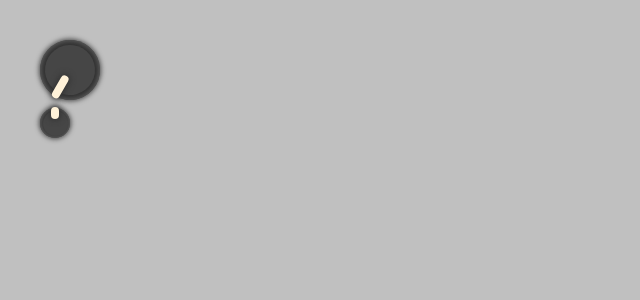
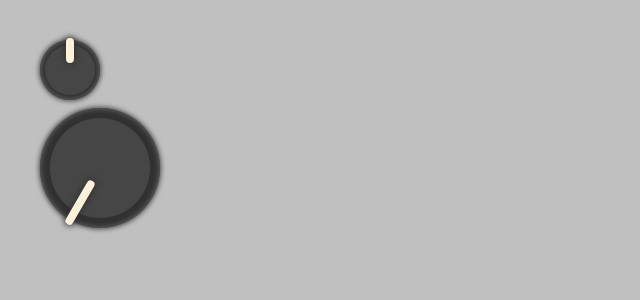
Before and after one commit to cjr35/react-modular, a React (Vite) app: page / in a window 1280 px wide. Shown: the top 300 px of the page, without its empty margins (0-640 px from the left). Built offline with nearby package versions, Linux system fonts and the light colour scheme.

Commit message:
add reset with transition

```diff
--- a/src/App.tsx
+++ b/src/App.tsx
@@ -4,8 +4,8 @@ import Knob from './components/controls/knob/Knob'
 function App() {
   return (
     <div>
-      <Knob resetToLeft />
-      <Knob size='small' />
+      <Knob />
+      <Knob resetToLeft size='large' />
     </div >
   )
 }
--- a/src/components/controls/knob/Knob.scss
+++ b/src/components/controls/knob/Knob.scss
@@ -33,6 +33,8 @@ div.knob {
   display: grid;
   place-items: center;
 
+  transition: transform 0.1s;
+
   &,
   * {
     user-select: none;
```
